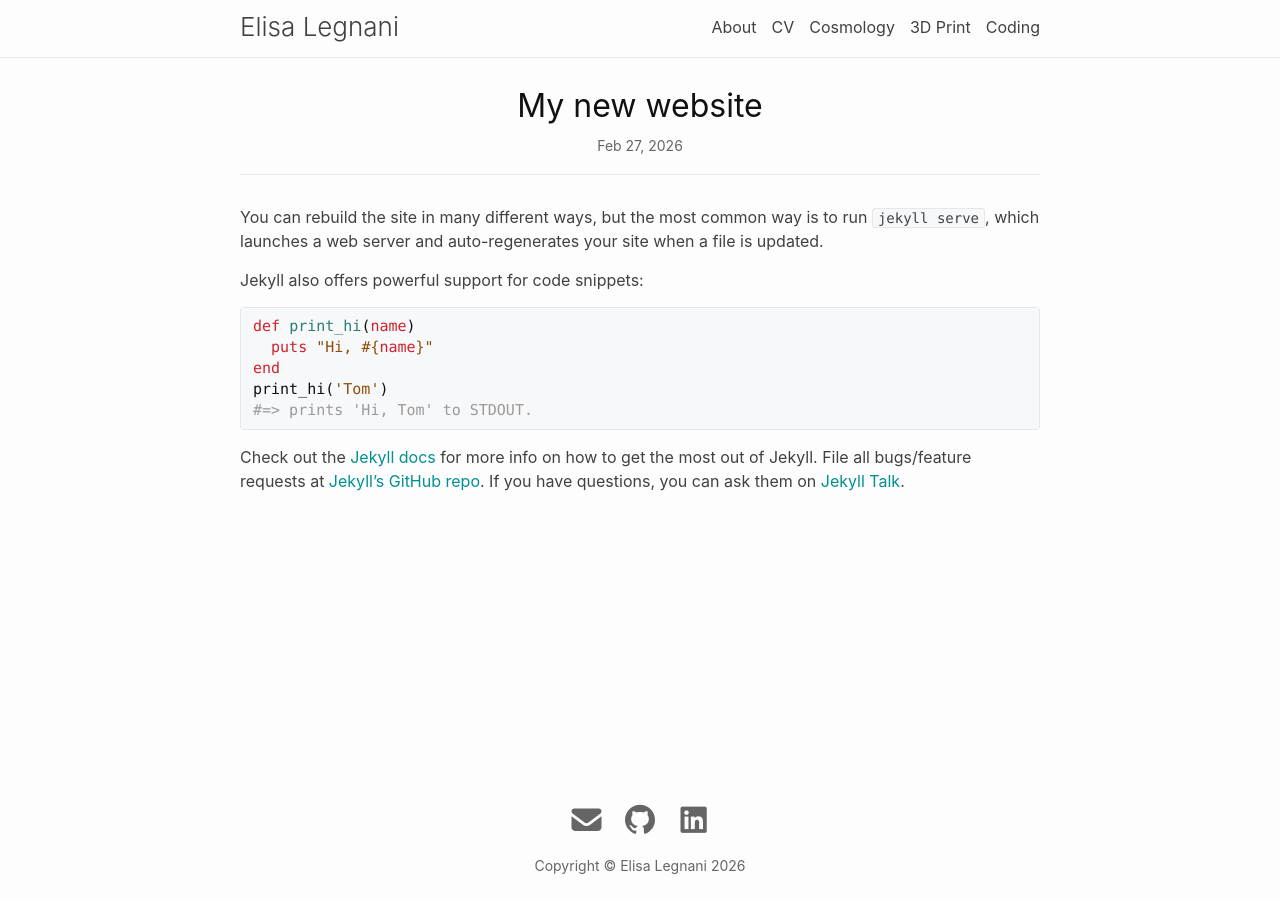
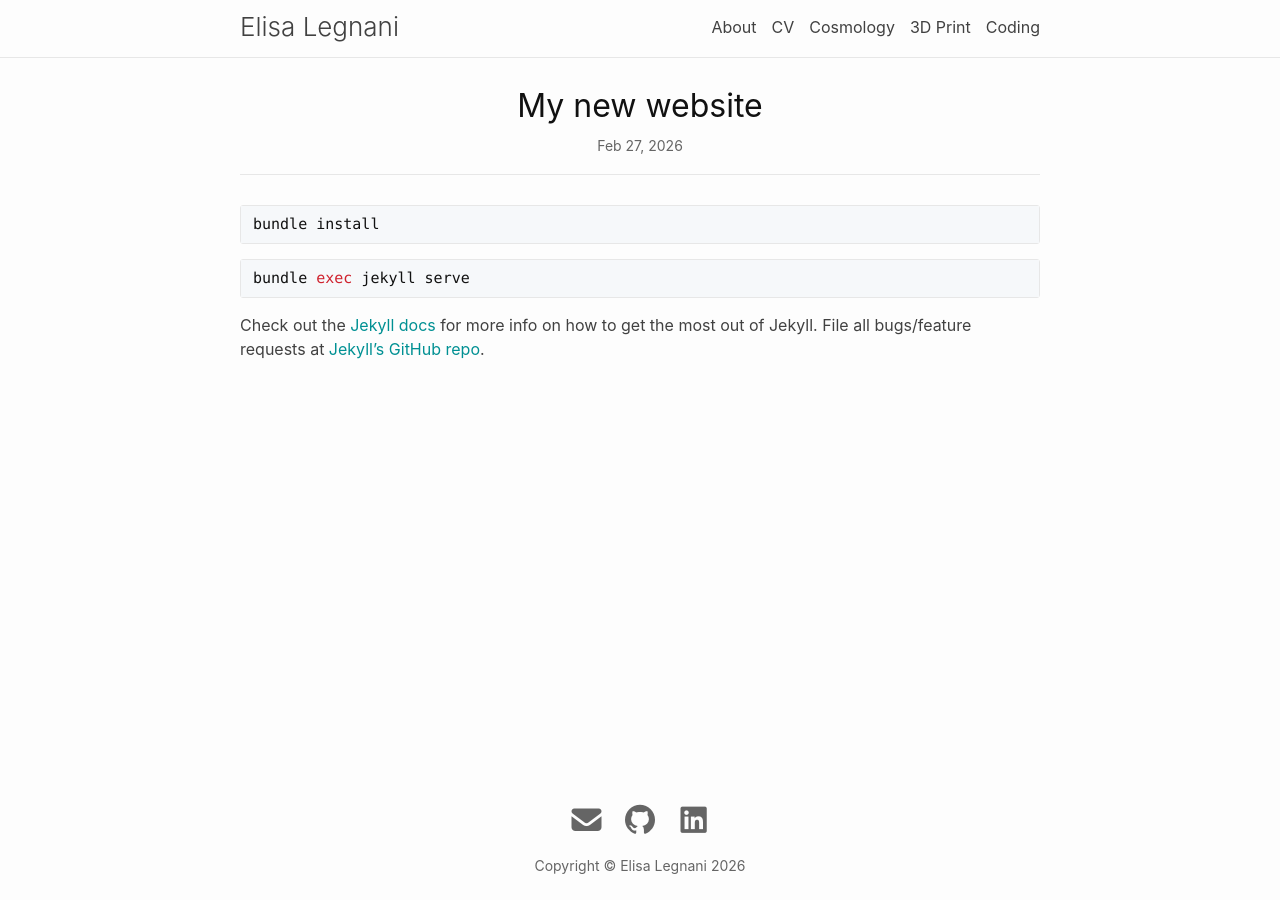
Before and after one commit to ElisaLegnani/new_website, a Jekyll site: the page built from _posts/2026-02-25-new-website.md, in a window 1280 px wide. Built offline with Jekyll 4.4.1, drawn with Linux system fonts in a browser that asks for light colours; nearby versions of some CDN libraries.

Commit message:
Update links def

```diff
--- a/_posts/2026-02-25-new-website.md
+++ b/_posts/2026-02-25-new-website.md
@@ -5,20 +5,16 @@ date:   2026-02-27
 categories: website
 ---
 
-You can rebuild the site in many different ways, but the most common way is to run `jekyll serve`, which launches a web server and auto-regenerates your site when a file is updated.
-
-Jekyll also offers powerful support for code snippets:
+{% highlight ruby %}
+bundle install
+{% endhighlight %}
 
 {% highlight ruby %}
-def print_hi(name)
-  puts "Hi, #{name}"
-end
-print_hi('Tom')
-#=> prints 'Hi, Tom' to STDOUT.
+bundle exec jekyll serve
 {% endhighlight %}
 
-Check out the [Jekyll docs][jekyll-docs] for more info on how to get the most out of Jekyll. File all bugs/feature requests at [Jekyll’s GitHub repo][jekyll-gh]. If you have questions, you can ask them on [Jekyll Talk][jekyll-talk].
+
+Check out the [Jekyll docs][jekyll-docs] for more info on how to get the most out of Jekyll. File all bugs/feature requests at [Jekyll’s GitHub repo][jekyll-gh].
 
 [jekyll-docs]: https://jekyllrb.com/docs/home
 [jekyll-gh]:   https://github.com/jekyll/jekyll
-[jekyll-talk]: https://talk.jekyllrb.com/
```
Also changed, not shown: cosmology.md (+5 -1 lines), cv.md (+14 -6 lines).
